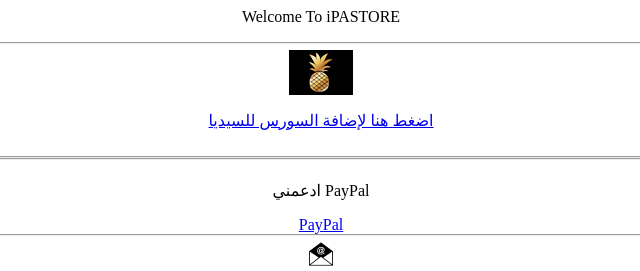
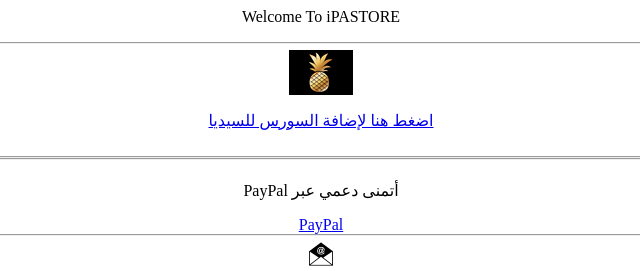
Before and after one commit to iPAStoreCo/iPASTORE.Co, a plain HTML site: page index.html in a window 1280 px wide. Shown: the top 271 px of the page, 319-959 px from the left. Drawn offline with Linux system fonts and the light colour scheme.

Commit message:
Update index.html

```diff
--- a/index.html
+++ b/index.html
@@ -36,7 +36,7 @@
 <block>
 	<fieldset>
 		</block>
-	<p>ادعمني PayPal</p>
+	<p>PayPal أتمنى دعمي عبر</p>
 	<a href="https://paypal.me/ipaStore?locale.x=en_US">PayPal</a>
 </block>
 
```
